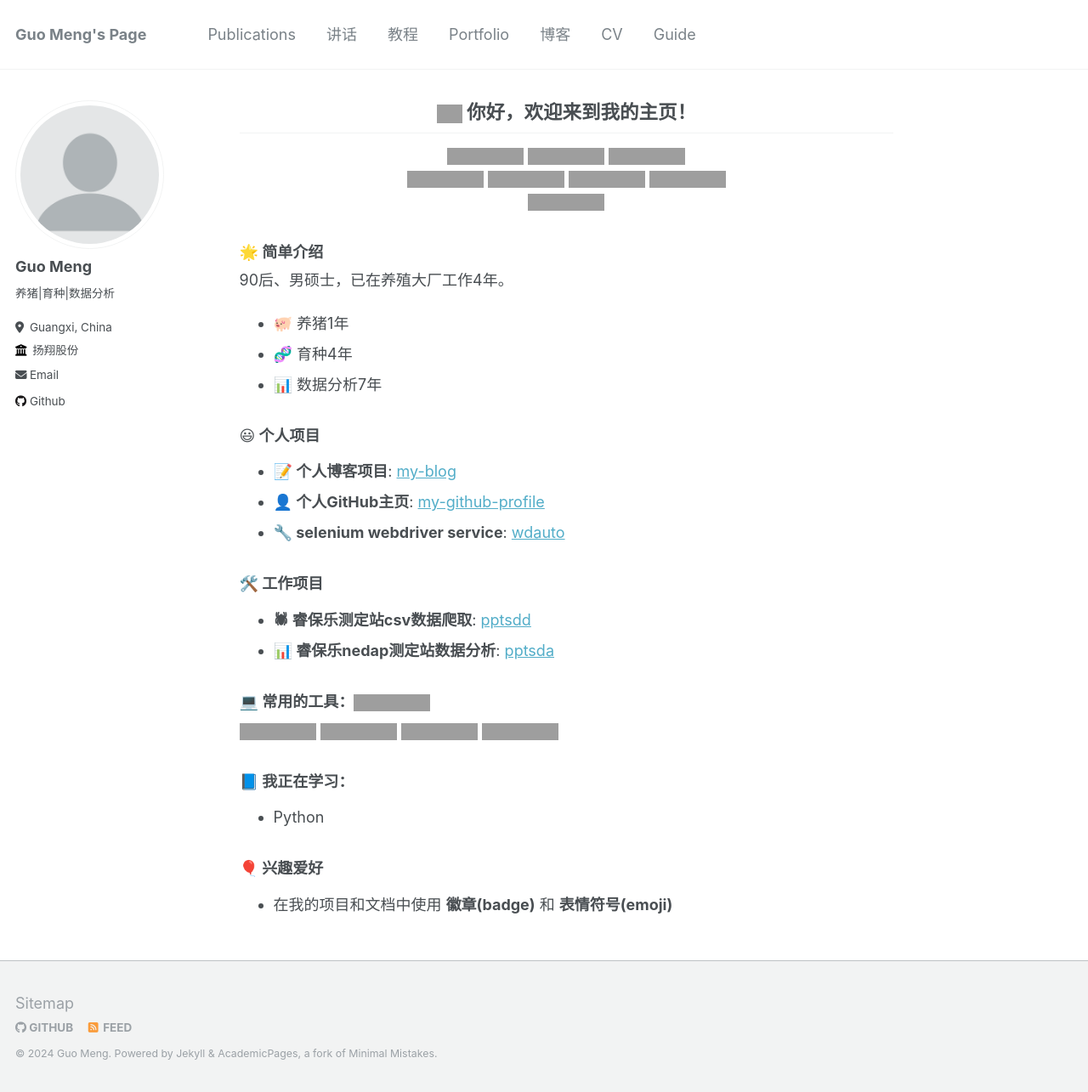
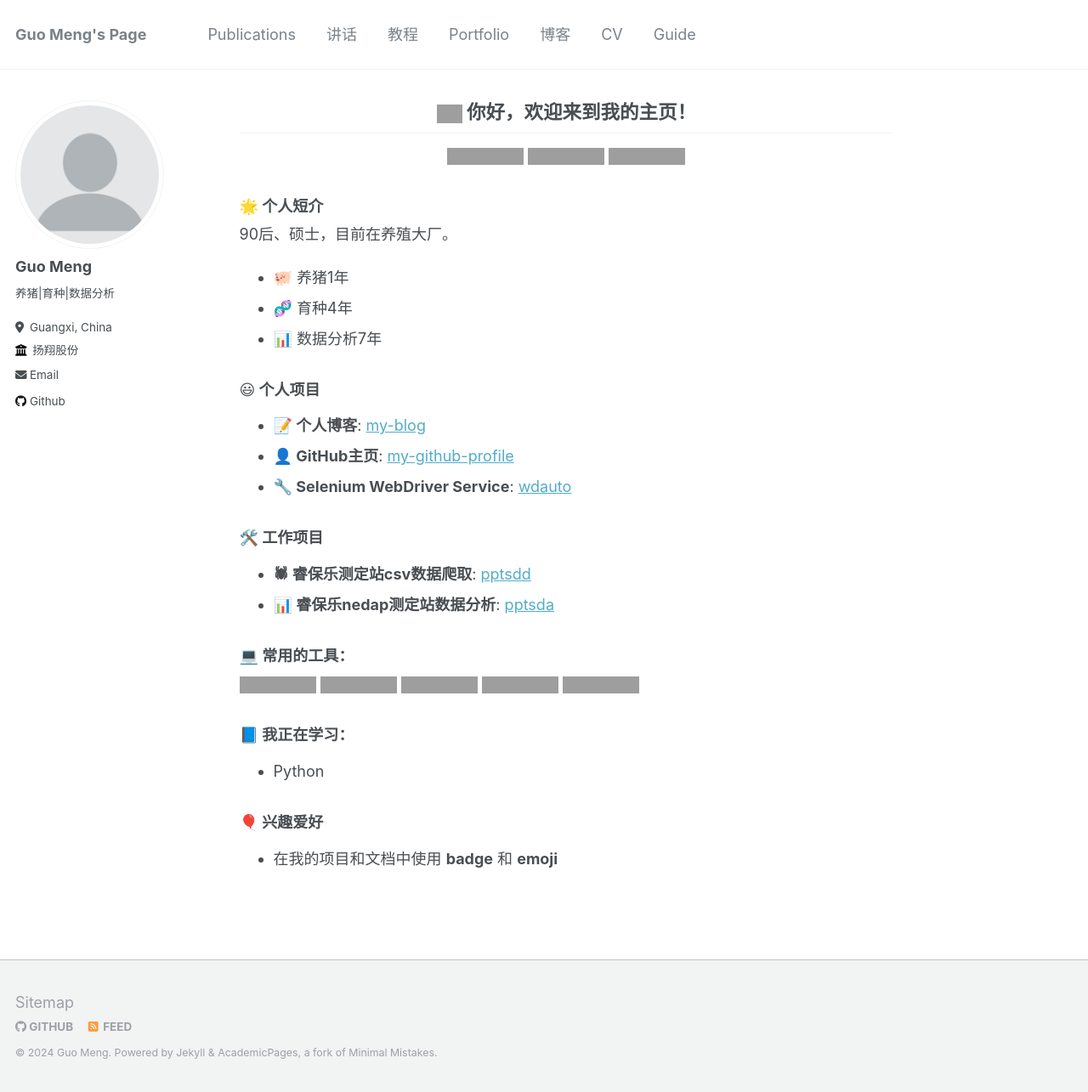
Before and after one commit to tony2015116/tony2015116.github.io, a Jekyll site: the page built from _pages/about.md, in a window 1280 px wide and 1285 px high. Shown: the whole window at 85% size. Built offline with Jekyll 4.4.1, drawn with Linux system fonts in a browser that asks for light colours; grey boxes are pictures that could not be loaded.

Commit message:
2024-03-09

```diff
--- a/_config.yml
+++ b/_config.yml
@@ -235,7 +235,7 @@ defaults:
   # _teaching
   - scope:
       path: ""
-      type: teaching1
+      type: teaching
     values:
       layout: single
       author_profile: true
--- a/_pages/about.md
+++ b/_pages/about.md
@@ -17,40 +17,33 @@ editor_options:
 <img src="https://img.shields.io/badge/gender-%F0%9F%A4%B5 gentleman-critical"/>
 <a href="https://visitorbadge.io/status?path=https%3A%2F%2Fgithub.com%2Ftony2015116%2Ftony2015116.github.io"><img src="https://api.visitorbadge.io/api/visitors?path=https%3A%2F%2Fgithub.com%2Ftony2015116%2Ftony2015116.github.io&countColor=%23f47373&style=flat" /></a>
 <a href="#"><img src="https://img.shields.io/github/last-commit/tony2015116/tony2015116.github.io" alt="GitHub last commit"/></a>
-<br> <!-- 添加换行 -->
-<img src="https://img.shields.io/badge/-R-blue?&logo=R&logoColor=blue&labelColor=5c5c5c&color=1182c3" alt="R">
-<img src="https://img.shields.io/badge/-Excel-blue?logo=microsoftexcel&logoColor=green&labelColor=5c5c5c&color=1182c3" alt="Excel">
-<img src="https://img.shields.io/badge/-Linux-blue?logo=Linux&labelColor=5c5c5c&color=1182c3" alt="Linux">
-<img src="https://img.shields.io/badge/-GitHub-blue?logo=GitHub&labelColor=5c5c5c&color=1182c3" alt="GitHub">
-<br> <!-- 添加换行 -->
-<img src="https://img.shields.io/badge/-OpenAI-blue?logo=openai&logoColor=green&labelColor=5c5c5c&color=1182c3" alt="OpenAI">
-
 </p>
 
-### 🌟 简单介绍
-90后、男硕士，已在养殖大厂工作4年。
+### 🌟 个人短介
+90后、硕士，目前在养殖大厂。
 - 🐖 养猪1年
 - 🧬 育种4年
 - 📊 数据分析7年
 
 
 ### 😃 个人项目
-- **📝 个人博客项目**: [my-blog](https://github.com/tony2015116/blogdown)
-- **👤 个人GitHub主页**: [my-github-profile](https://github.com/tony2015116/tony2015116)
-- **🔧 selenium webdriver service**: [wdauto](https://tony2015116.github.io/wdauto/)
+- **📝 个人博客**: [my-blog](https://github.com/tony2015116/blogdown)
+- **👤 GitHub主页**: [my-github-profile](https://github.com/tony2015116/tony2015116)
+- **🔧 Selenium WebDriver Service**: [wdauto](https://tony2015116.github.io/wdauto/)
 
 ### 🛠️ 工作项目
 - **🕷 睿保乐测定站csv数据爬取**: [pptsdd](https://tony2015116.github.io/pptsdd/)
 - **📊 睿保乐nedap测定站数据分析**: [pptsda](https://tony2015116.github.io/pptsda/)
 
-### 💻 常用的工具：![R](https://img.shields.io/badge/-R-blue?&logo=R&logoColor=blue&labelColor=5c5c5c&color=1182c3)
+### 💻 常用的工具：
+![R](https://img.shields.io/badge/-R-blue?&logo=R&logoColor=blue&labelColor=5c5c5c&color=1182c3)
 ![Excel](https://img.shields.io/badge/-Excel-blue?logo=microsoftexcel&logoColor=green&labelColor=5c5c5c&color=1182c3)
 ![Linux](https://img.shields.io/badge/-Linux-blue?logo=Linux&labelColor=5c5c5c&color=1182c3)
 ![GitHub](https://img.shields.io/badge/-GitHub-blue?logo=GitHub&labelColor=5c5c5c&color=1182c3)
-![OpenAI](https://img.shields.io/badge/-OpenAI-blue?logo=openai&logoColor=green&labelColor=5c5c5c&color=1182c3)
+![OpenAI](https://img.shields.io/badge/-ChatGPT-blue?logo=openai&logoColor=green&labelColor=5c5c5c&color=1182c3)
 
 ### 📘 我正在学习：
 - Python
 
 ### 🎈 兴趣爱好
-- 在我的项目和文档中使用 **徽章(badge)** 和 **表情符号(emoji)**
+- 在我的项目和文档中使用 **badge** 和 **emoji**
```
